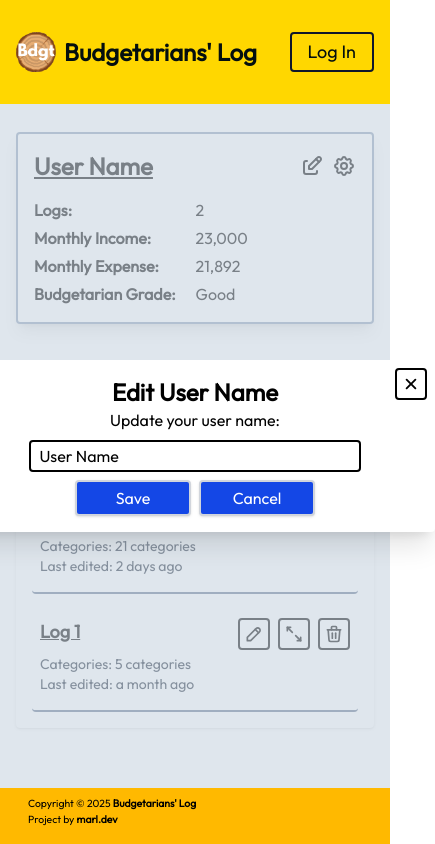
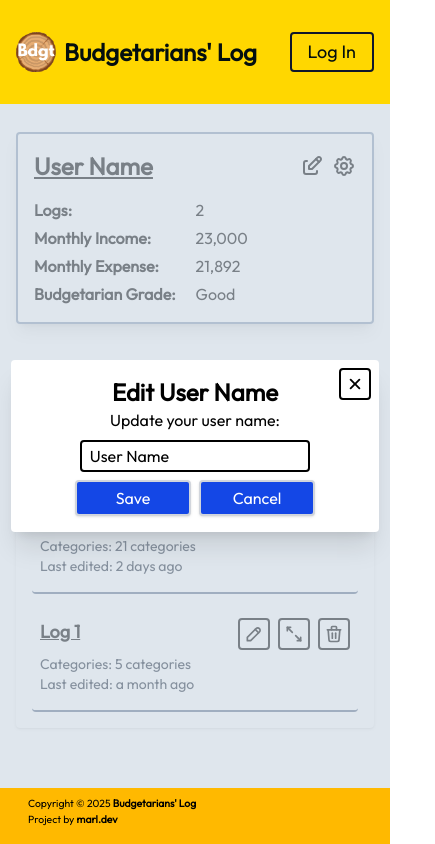
Before and after one commit to marlmunar/budget-tracker, a React (Vite) app in the folder frontend/: page /profile in a window 390 px wide. Both pictures are taken after a click on the icon 312 px from the left and 166 px from the top of the page. Shown: the whole page, 435 px wide, since content can reach past the window. Built offline with nearby package versions, Linux system fonts and the light colour scheme.

Commit message:
Updated the responsiveness of the modal in small screens

```diff
--- a/frontend/src/components/Modal.jsx
+++ b/frontend/src/components/Modal.jsx
@@ -22,7 +22,7 @@ const Modal = ({ isOpen, onClose, title, children }) => {
       onClick={onClose}
     >
       <div
-        className="relative bg-white shadow-xl rounded p-4 min-h-[10rem] min-w-[30rem]"
+        className="relative bg-white shadow-xl rounded p-4 min-h-[10rem] sm:min-w-[30rem]"
         onClick={(e) => e.stopPropagation()}
       >
         <h2 className="text-2xl text-center font-semibold">{title}</h2>
```
